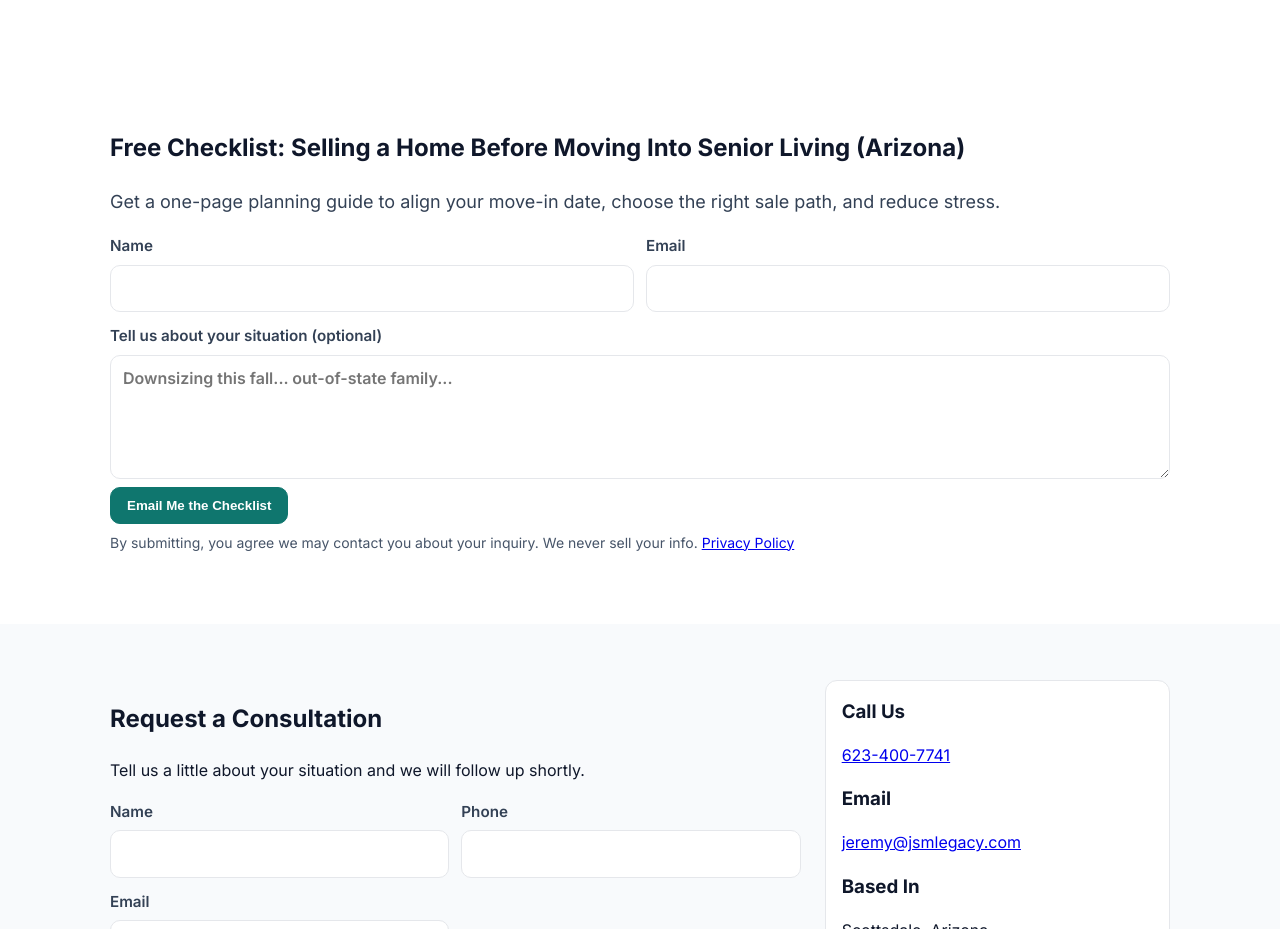
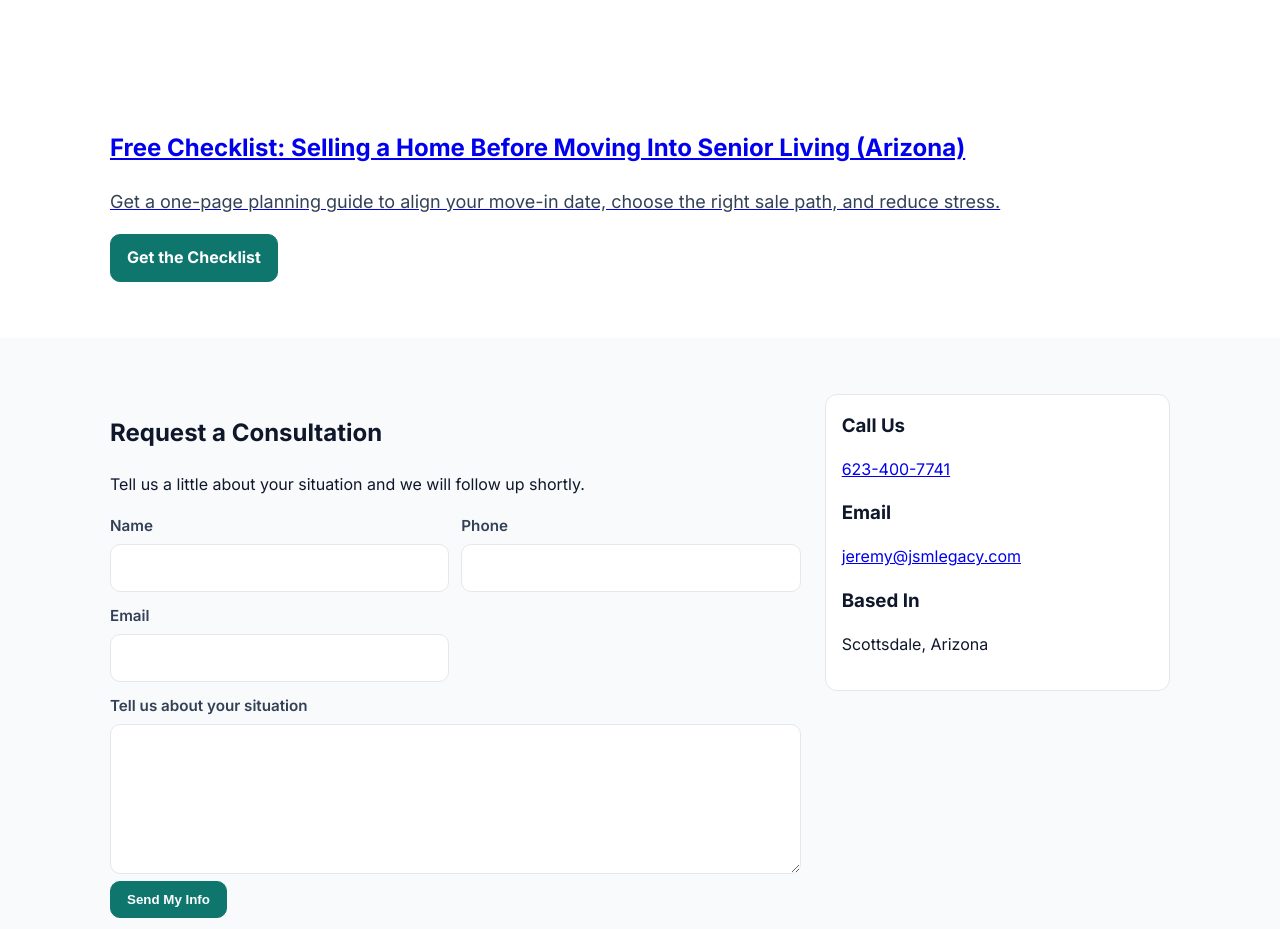
Before and after one commit to azspurs/JSMLegacy, a plain HTML site: page index.html in a window 1280 px wide. Shown: the part 2725-3654 px from the top of the page. Drawn offline with Linux system fonts and the light colour scheme.

Commit message:
Update index.html
Separate checklist request

```diff
--- a/index.html
+++ b/index.html
@@ -155,27 +155,16 @@
   </section>
 
   <!-- LEAD MAGNET (unchanged endpoint) -->
+  <!-- Checklist CTA (card link) -->
 <section class="section" id="checklist">
   <div class="container">
+    <a class="cta-card" href="checklist.html">
+      <div class="cta-card-inner">
         <h2>Free Checklist: Selling a Home Before Moving Into Senior Living (Arizona)</h2>
         <p class="lead">Get a one-page planning guide to align your move-in date, choose the right sale path, and reduce stress.</p>
-
-      <form action="https://formspree.io/f/xnnzrnwg" method="POST" class="lead-form">
-        <input type="hidden" name="_subject" value="Checklist Request (AZ Senior Living)">
-        <input type="text" name="_gotcha" style="display:none">
-        <div class="form-grid">
-          <label><span>Name</span><input type="text" name="name" required></label>
-          <label><span>Email</span><input type="email" name="email" required></label>
-          <label class="full"><span>Tell us about your situation (optional)</span>
-            <textarea name="message" rows="4" placeholder="Downsizing this fall... out-of-state family..."></textarea>
-          </label>
+        <span class="btn btn-primary">Get the Checklist</span>
       </div>
-        <button class="btn btn-primary" type="submit">Email Me the Checklist</button>
-        <p class="small print" style="margin-top:8px;">
-          By submitting, you agree we may contact you about your inquiry. We never sell your info.
-          <a href="privacy.html">Privacy Policy</a>
-        </p>
-      </form>
+    </a>
   </div>
 </section>
 
```
Lines whose indentation alone changed are shown as unchanged.
